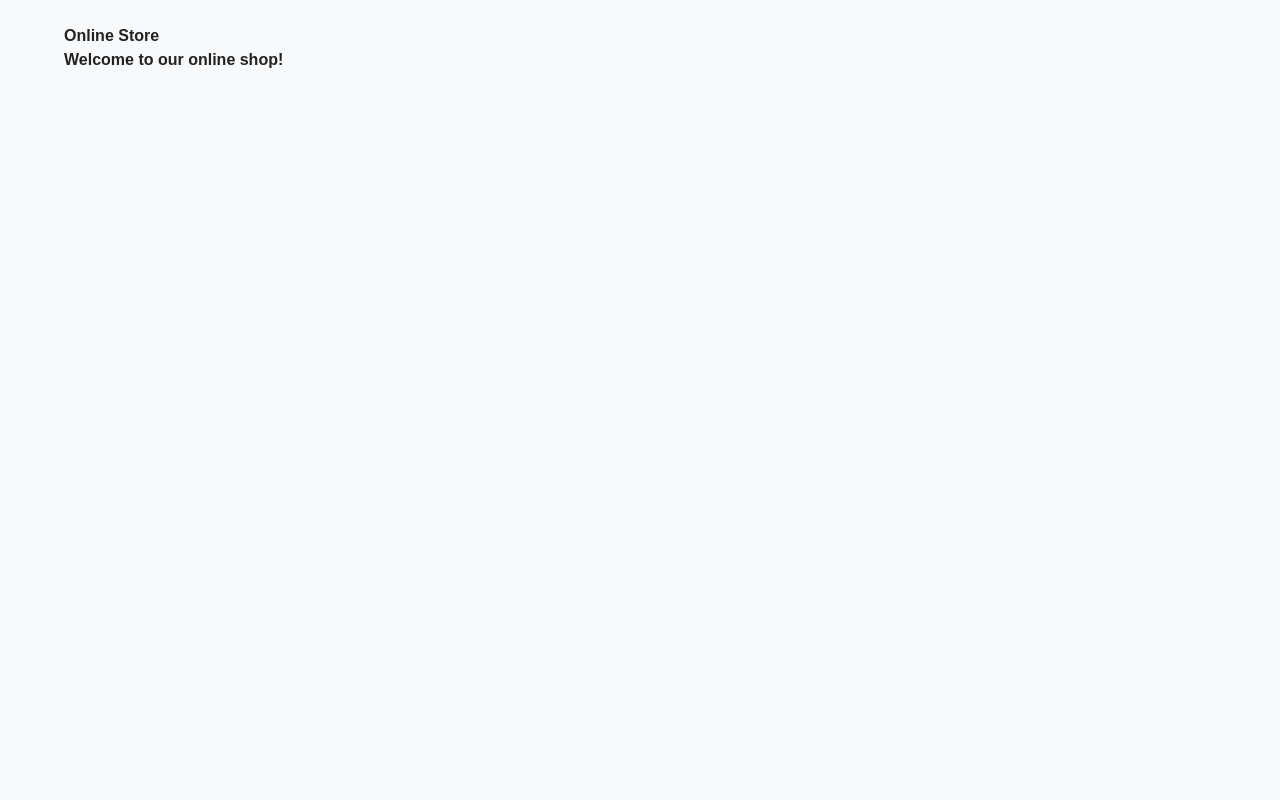
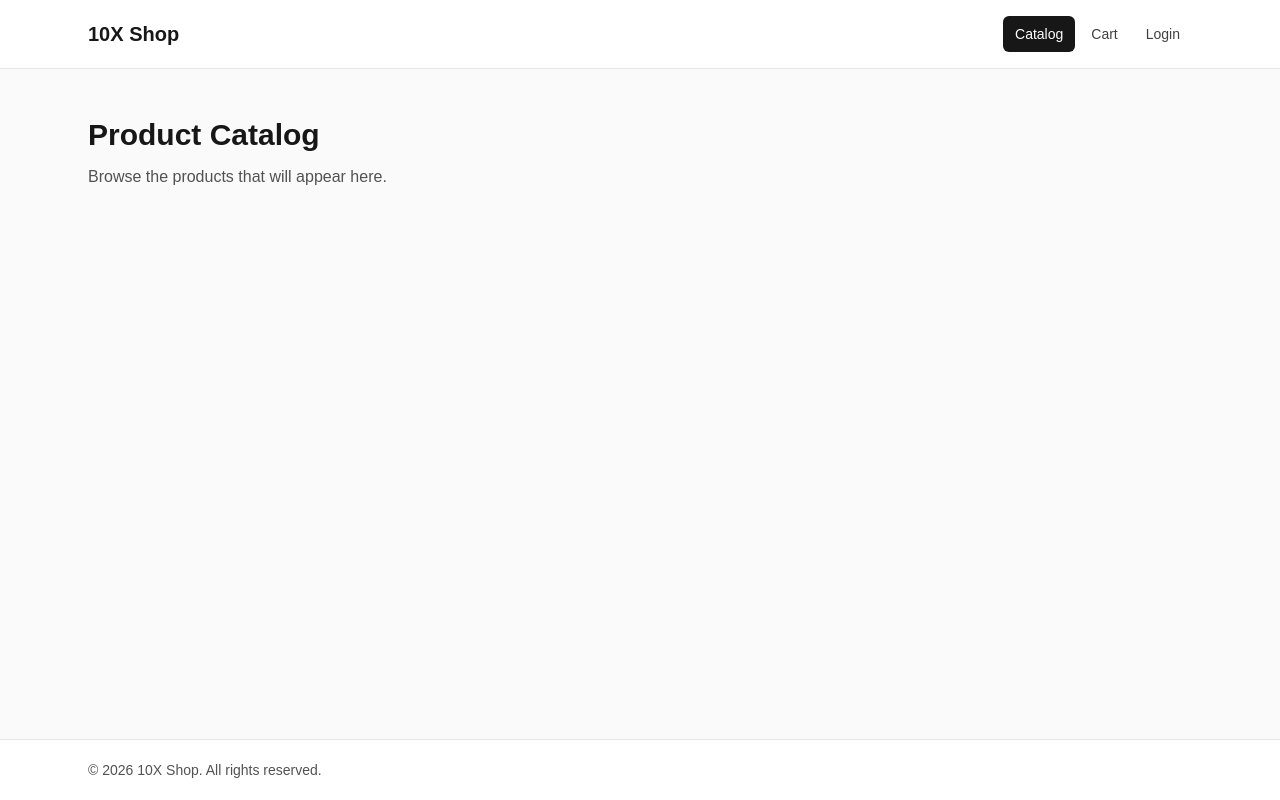
Before and after one commit to PLomj/10X-Shop_Pikria-Lomjaria, a React (Vite) app: page / in a window 1280 px wide. Built offline with nearby package versions, Linux system fonts and the light colour scheme.

Commit message:
Added components: Header, Footer. Added files with core fundamentals for pages: Cart, Catalog, Checkout, Login, Notfound, Product details

```diff
--- a/src/App.tsx
+++ b/src/App.tsx
@@ -1,12 +1,7 @@
-import './App.css'
+import AppRoutes from './routes/AppRoutes'
 
 function App() {
-  return (
-    <div className="app">
-      <h1>Online Store</h1>
-      <p>Welcome to our online shop!</p>
-    </div>
-  )
+  return <AppRoutes />
 }
 
 export default App
--- /dev/null
+++ b/src/components/layout/Footer.tsx
@@ -0,0 +1,9 @@
+export default function Footer() {
+  return (
+    <footer className="border-t border-neutral-200 bg-white">
+      <div className="mx-auto max-w-6xl px-4 py-5 text-center text-sm text-neutral-600 sm:px-6 sm:text-left">
+        <p>© {new Date().getFullYear()} 10X Shop. All rights reserved.</p>
+      </div>
+    </footer>
+  )
+}
--- /dev/null
+++ b/src/components/layout/Header.tsx
@@ -0,0 +1,38 @@
+import { Link, NavLink } from 'react-router'
+
+const links = [
+  { to: '/', label: 'Catalog' },
+  { to: '/cart', label: 'Cart' },
+  { to: '/login', label: 'Login' },
+]
+
+export default function Header() {
+  return (
+    <header className="border-b border-neutral-200 bg-white">
+      <div className="mx-auto flex max-w-6xl flex-wrap items-center justify-between gap-3 px-4 py-4 sm:px-6">
+        <Link to="/" className="text-xl font-bold focus-visible:outline-2 focus-visible:outline-offset-4">
+          10X Shop
+        </Link>
+        <nav aria-label="Main navigation">
+          <ul className="flex flex-wrap gap-1">
+            {links.map(({ to, label }) => (
+              <li key={to}>
+                <NavLink
+                  to={to}
+                  end={to === '/'}
+                  className={({ isActive }) =>
+                    `block rounded-md px-3 py-2 text-sm font-medium focus-visible:outline-2 focus-visible:outline-offset-2 ${
+                      isActive ? 'bg-neutral-900 text-white' : 'text-neutral-700 hover:bg-neutral-100'
+                    }`
+                  }
+                >
+                  {label}
+                </NavLink>
+              </li>
+            ))}
+          </ul>
+        </nav>
+      </div>
+    </header>
+  )
+}
--- /dev/null
+++ b/src/components/layout/Layout.tsx
@@ -0,0 +1,15 @@
+import { Outlet } from 'react-router'
+import Header from './Header'
+import Footer from './Footer'
+
+export default function Layout() {
+  return (
+    <div className="flex min-h-dvh flex-col bg-neutral-50 text-neutral-900">
+      <Header />
+      <main className="mx-auto w-full max-w-6xl flex-1 px-4 py-8 sm:px-6 sm:py-12">
+        <Outlet />
+      </main>
+      <Footer />
+    </div>
+  )
+}
--- a/src/index.css
+++ b/src/index.css
@@ -9,5 +9,4 @@ body {
   font-family: Arial, sans-serif;
   background-color: #f8f9fa;
   color: #222;
-  font-weight: 800;
 }
--- /dev/null
+++ b/src/pages/CartPage.tsx
@@ -0,0 +1,8 @@
+export default function CartPage() {
+  return (
+    <div className="space-y-3">
+      <h1 className="text-2xl font-bold sm:text-3xl">Shopping Cart</h1>
+      <p className="text-neutral-600">Your selected items will appear here.</p>
+    </div>
+  )
+}
--- /dev/null
+++ b/src/pages/CatalogPage.tsx
@@ -0,0 +1,8 @@
+export default function CatalogPage() {
+  return (
+    <div className="space-y-3">
+      <h1 className="text-2xl font-bold sm:text-3xl">Product Catalog</h1>
+      <p className="text-neutral-600">Browse the products that will appear here.</p>
+    </div>
+  )
+}
--- /dev/null
+++ b/src/pages/CheckoutPage.tsx
@@ -0,0 +1,8 @@
+export default function CheckoutPage() {
+  return (
+    <div className="space-y-3">
+      <h1 className="text-2xl font-bold sm:text-3xl">Checkout</h1>
+      <p className="text-neutral-600">Order details and checkout will appear here.</p>
+    </div>
+  )
+}
--- /dev/null
+++ b/src/pages/LoginPage.tsx
@@ -0,0 +1,8 @@
+export default function LoginPage() {
+  return (
+    <div className="space-y-3">
+      <h1 className="text-2xl font-bold sm:text-3xl">Login</h1>
+      <p className="text-neutral-600">The sign-in form will appear here.</p>
+    </div>
+  )
+}
--- /dev/null
+++ b/src/pages/NotFoundPage.tsx
@@ -0,0 +1,8 @@
+export default function NotFoundPage() {
+  return (
+    <div className="space-y-3">
+      <h1 className="text-2xl font-bold sm:text-3xl">Page Not Found</h1>
+      <p className="text-neutral-600">We couldn’t find the page you requested.</p>
+    </div>
+  )
+}
--- /dev/null
+++ b/src/pages/ProductDetailsPage.tsx
@@ -0,0 +1,8 @@
+export default function ProductDetailsPage() {
+  return (
+    <div className="space-y-3">
+      <h1 className="text-2xl font-bold sm:text-3xl">Product Details</h1>
+      <p className="text-neutral-600">Product information will appear here.</p>
+    </div>
+  )
+}
--- /dev/null
+++ b/src/routes/AppRoutes.tsx
@@ -0,0 +1,23 @@
+import { Route, Routes } from 'react-router'
+import Layout from '../components/layout/Layout'
+import CatalogPage from '../pages/CatalogPage'
+import ProductDetailsPage from '../pages/ProductDetailsPage'
+import CartPage from '../pages/CartPage'
+import LoginPage from '../pages/LoginPage'
+import CheckoutPage from '../pages/CheckoutPage'
+import NotFoundPage from '../pages/NotFoundPage'
+
+export default function AppRoutes() {
+  return (
+    <Routes>
+      <Route element={<Layout />}>
+        <Route index element={<CatalogPage />} />
+        <Route path="products/:id" element={<ProductDetailsPage />} />
+        <Route path="cart" element={<CartPage />} />
+        <Route path="login" element={<LoginPage />} />
+        <Route path="checkout" element={<CheckoutPage />} />
+        <Route path="*" element={<NotFoundPage />} />
+      </Route>
+    </Routes>
+  )
+}
```
